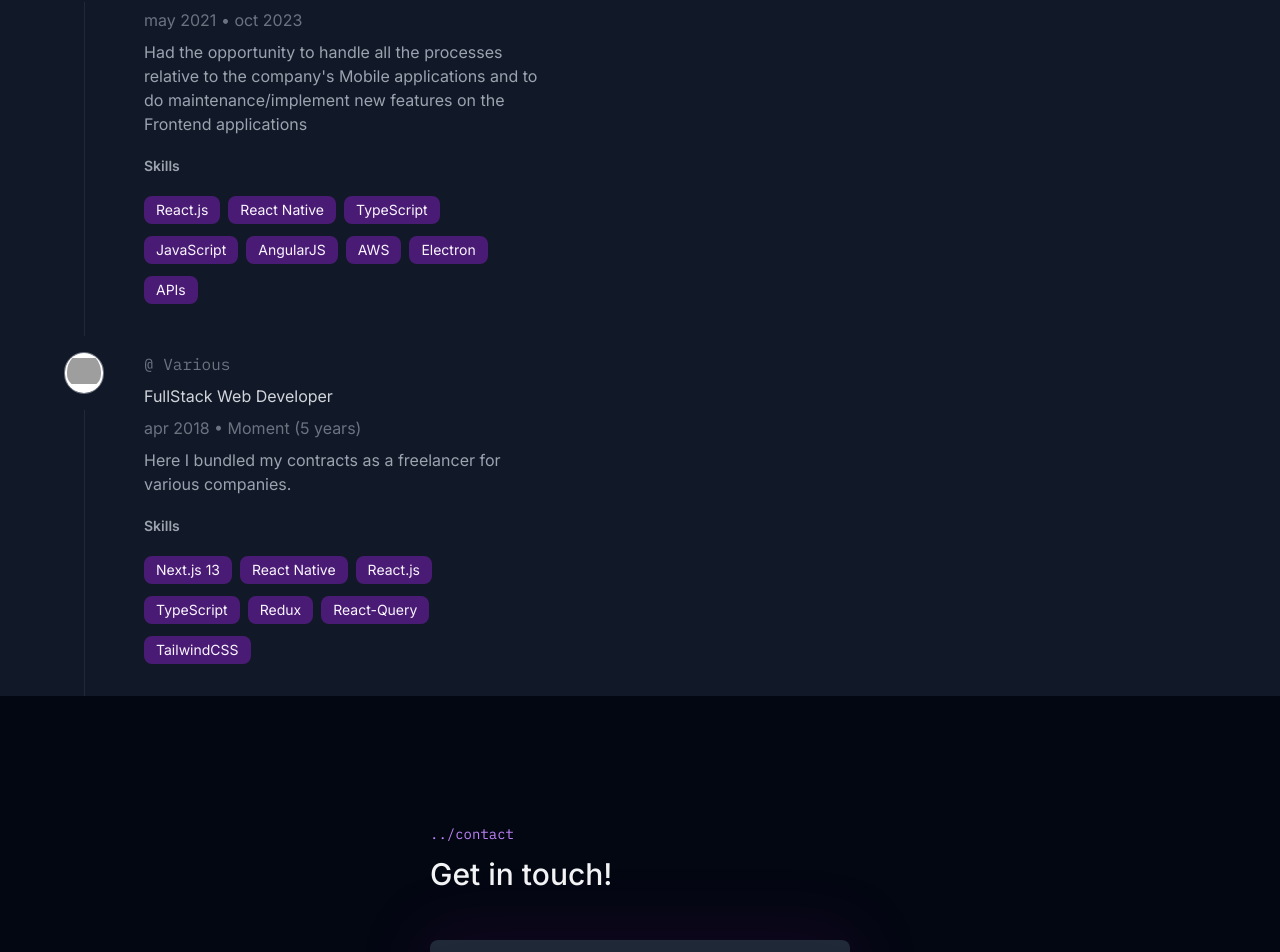
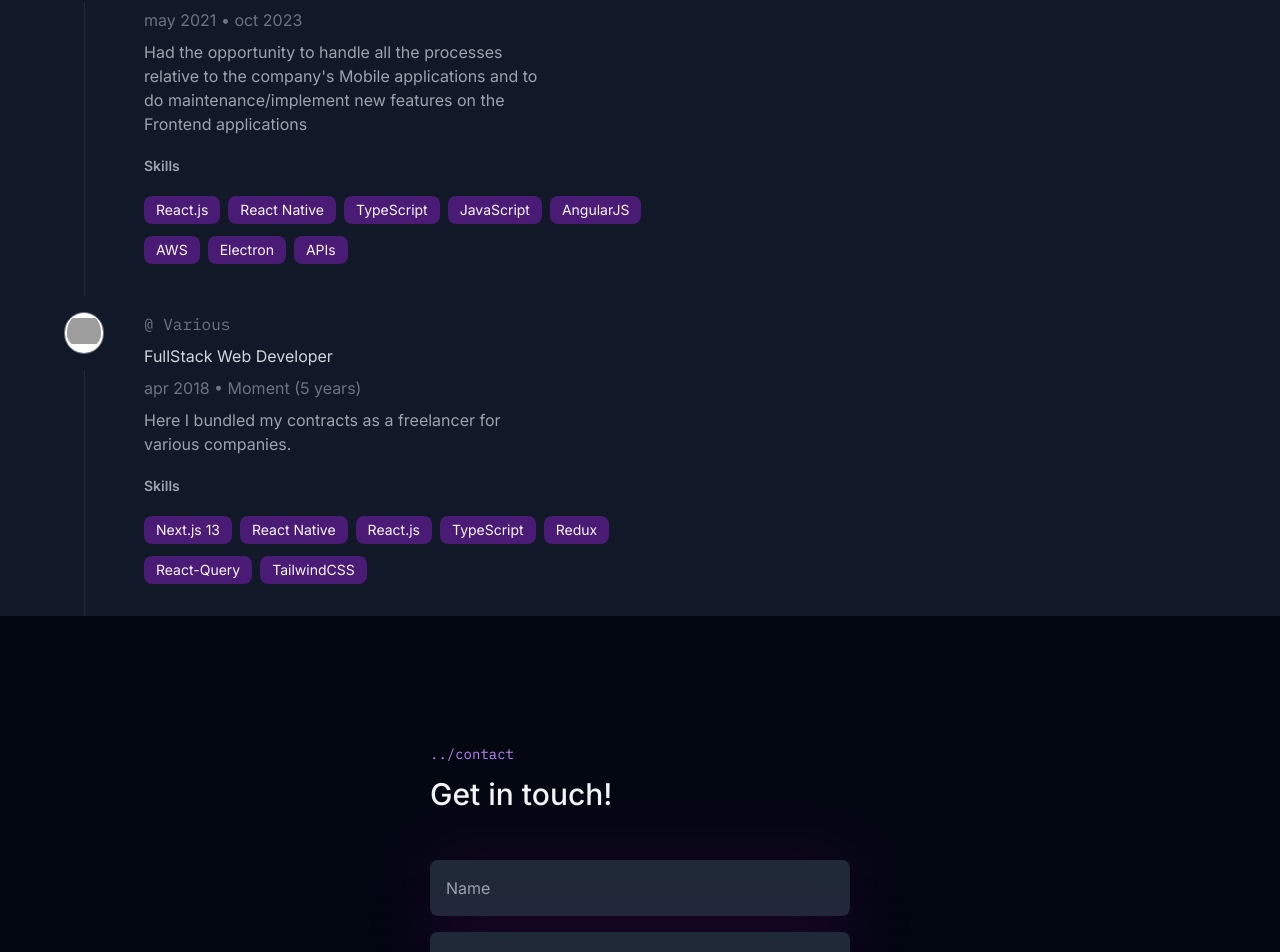
Before and after one commit to bbynog/portfolio, a Next.js app: page / in a window 1280 px wide. Shown: the part 2218-3170 px from the top of the page. Built offline with nearby package versions, Linux system fonts and the light colour scheme; grey boxes are pictures that could not be loaded.

Commit message:
fixed width of techs on Starred Projects Card

```diff
--- a/app/components/pages/home/ProfessionalExperience/ExperienceItem.tsx
+++ b/app/components/pages/home/ProfessionalExperience/ExperienceItem.tsx
@@ -53,7 +53,7 @@ export const ExperienceItem = ({
           <p className='pb-3 pt-3 text-sm font-semibold text-gray-400'>
             Skills
           </p>
-          <div className='flex flex-wrap gap-x-2 gap-y-3 pb-8 lg:max-w-[350px]'>
+          <div className='flex max-w-[550px] flex-wrap gap-x-2 gap-y-3 pb-8'>
             {skills.map((skill, index) => (
               <TechBadge name={skill} key={`tech-badge-experience-${index}`} />
             ))}
```
